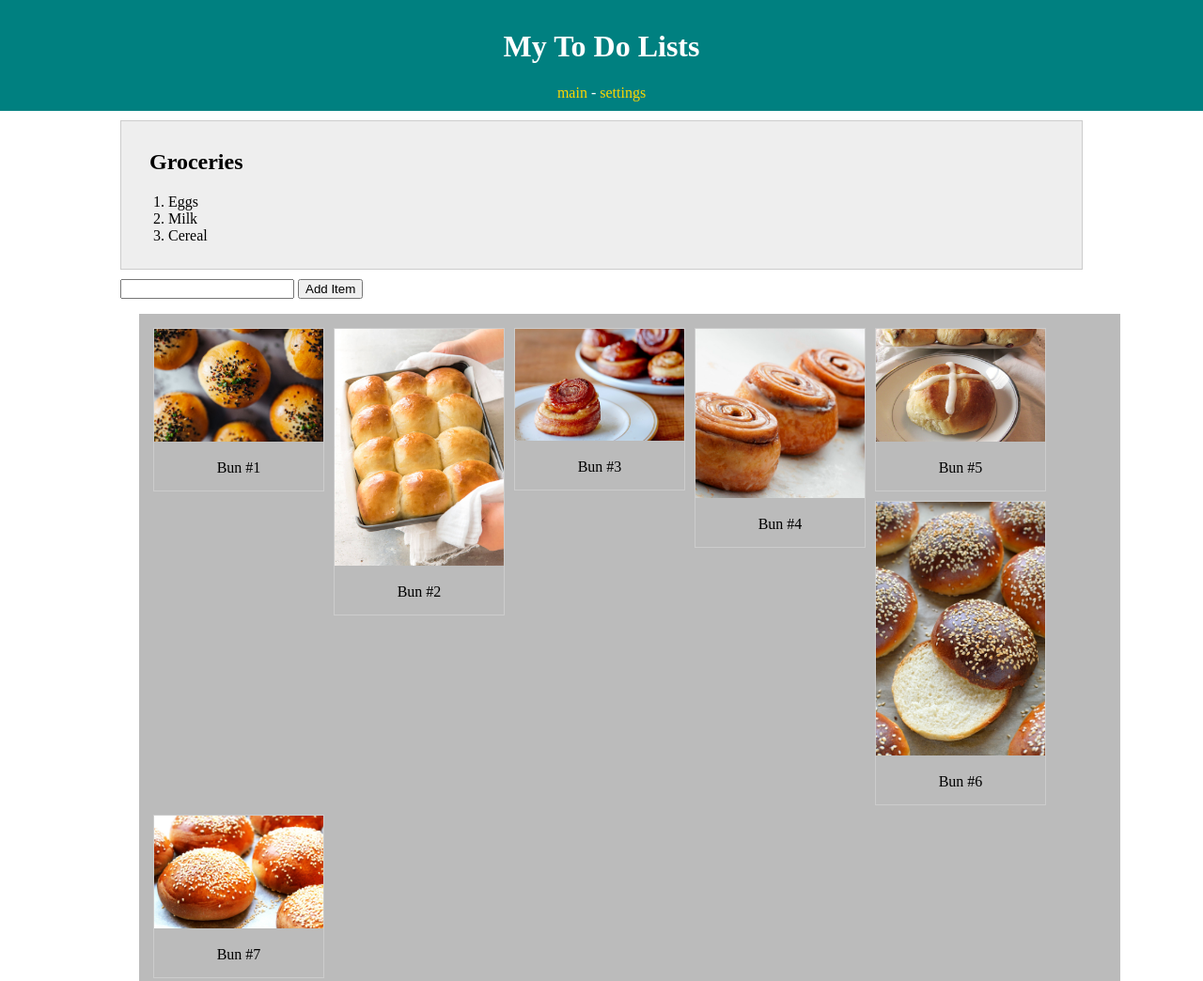
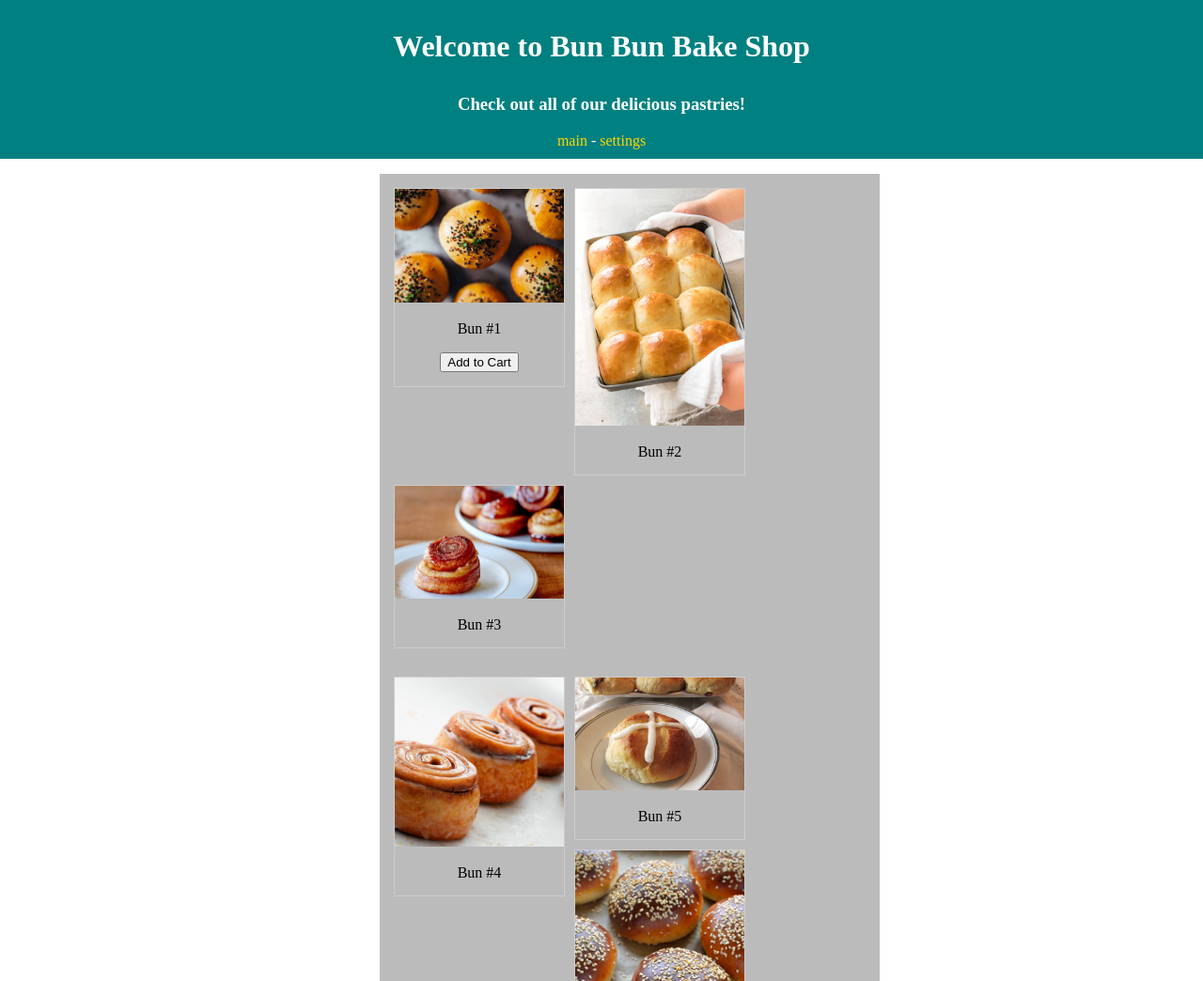
Before and after one commit to rrybalov2/Bun_Bun_RR, a plain HTML site: page allProdPage.html in a window 1280 px wide. Shown: the top 1044 px of the page at 94% size. Drawn offline with Linux system fonts and the light colour scheme.

Commit message:
10/4 9:15am

```diff
--- a/allProdPage.html
+++ b/allProdPage.html
@@ -10,27 +10,15 @@
 
     <header>
 
-        <h1>My To Do Lists</h1>
+        <h1>Welcome to Bun Bun Bake Shop</p>
+        </h1>
+        <h3>Check out all of our delicious pastries!</h3>
 
         <nav>
             <a href="index.html">main</a> -
             <a href="settings.html">settings</a>
         </nav>
     </header>
-
-    <div id="todo-lists">
-        <div class="list">
-            <h2 class="list-title">Groceries</h2>
-            <ol>
-                <li>Eggs</li>
-                <li>Milk</li>
-                <li>Cereal</li>
-            </ol>
-
-        </div>
-        <input type="text"></input>
-        <button>Add Item</button>
-    </div>
 
 </p>
 
@@ -41,7 +29,9 @@
         <a target="_blank" href="bun1.jpg">
             <img src="bun1.jpg" alt="Bun #1" width="300" height="200">
         </a>
-        <div class="desc">Bun #1</div>
+        <div class="desc">Bun #1 </p>
+            <button>Add to Cart</button>
+        </div>
     </div>
 
     <div class="gallery">
@@ -51,12 +41,19 @@
         <div class="desc">Bun #2</div>
     </div>
 
-    <div class="gallery">
+        <div class="gallery">
         <a target="_blank" href="bun3.jpeg">
             <img src="bun3.jpeg" alt="Bun #3" width="600" height="400">
         </a>
         <div class="desc">Bun #3</div>
     </div>
+    <div class="column side" ></div>
+
+</div>
+
+<div class="row">
+    <div class="column side" ></div>
+    <div class="column middle" style="background-color:#bbb;">
 
     <div class="gallery">
         <a target="_blank" href="bun4.jpg">
@@ -78,6 +75,13 @@
         </a>
         <div class="desc">Bun #6</div>
     </div>
+    </div>
+    <div class="column side" ></div>
+</div>
+
+<div class="row">
+    <div class="column side" ></div>
+    <div class="column middle" style="background-color:#bbb;">
 
     <div class="gallery">
         <a target="_blank" href="bun7.jpg">
@@ -85,7 +89,22 @@
         </a>
         <div class="desc">Bun #7</div>
     </div>
-  </div>
+
+        <div class="gallery">
+        <a target="_blank" href="bun7.jpg">
+            <img src="bun7.jpg" alt="Bun #7" width="600" height="400">
+        </a>
+        <div class="desc">Bun #7</div>
+    </div>
+
+        <div class="gallery">
+        <a target="_blank" href="bun7.jpg">
+            <img src="bun7.jpg" alt="Bun #7" width="600" height="400">
+        </a>
+        <div class="desc">Bun #7</div>
+    </div>
+    </div>
+    <div class="column side" ></div>
 </div>
 
 <div class="footer">
--- a/style.css
+++ b/style.css
@@ -103,12 +103,12 @@ div.desc {
 
 /* Left and right column */
 .column.side {
-    width: 10%;
+    width: 30%;
 }
 
 /* Middle column */
 .column.middle {
-    width: 80%;
+    width: 40%;
 }
 
 /* Clear floats after the columns */
```
